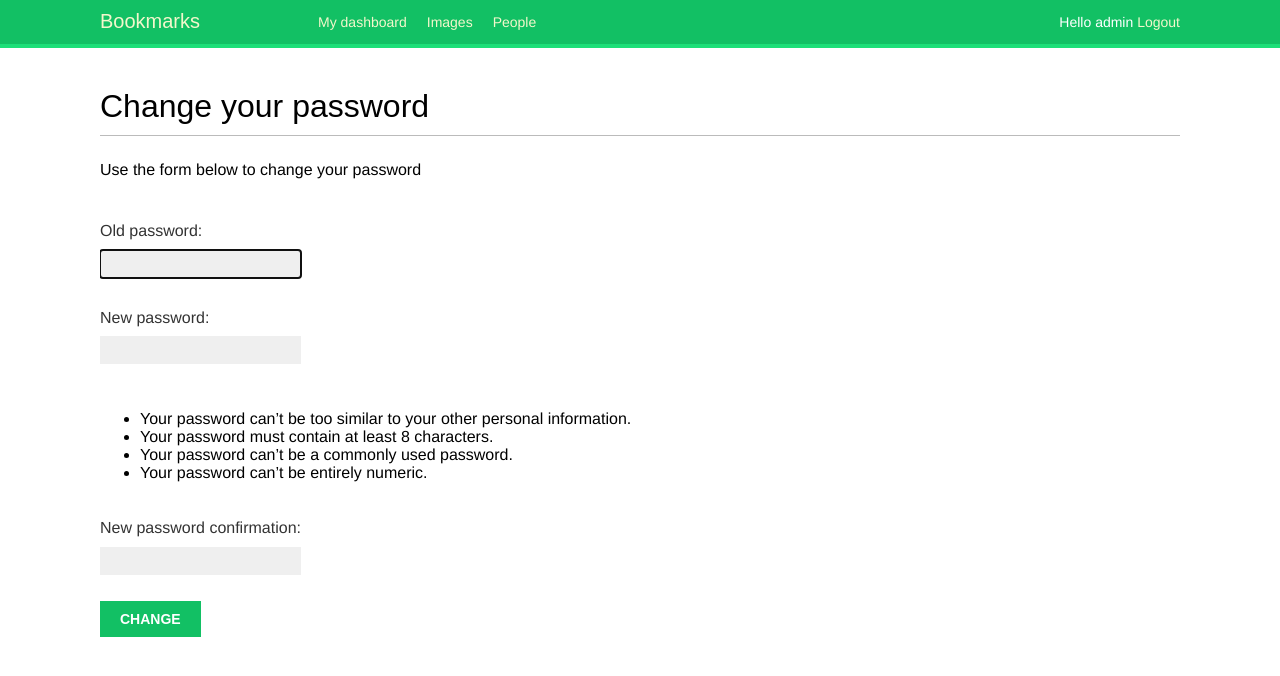
After one commit to AndreMayerT/django-social-media-app, a Django app: page /account/password-change/ in a window 1280 px wide. The commit adds this page. Shown: the top 676 px of the page. Run offline with Django 4.2, Linux system fonts and the light colour scheme; a user stored in the database is signed in; some web fonts are replaced.

Commit message:
add password change views

```diff
--- a/bookmarks/account/templates/base.html
+++ b/bookmarks/account/templates/base.html
@@ -11,6 +11,27 @@
 <body>
     <div id="header">
         <span class="logo">Bookmarks</span>
+        {% if request.user.is_authenticated %}
+        <ul class="menu">
+            <li {% if section == "dashboard" %}class="selected"{% endif %}>
+                <a href="{% url 'dashboard' %}">My dashboard</a>
+            </li>
+            <li {% if section == "images" %}class="selected"{% endif %}>
+                <a href="#">Images</a>
+            </li>
+            <li {% if section == "people" %}class="selected"{% endif %}>
+                <a href="#">People</a>
+            </li>
+        </ul>
+        {% endif %}
+        <span class="user">
+            {% if request.user.is_authenticated %}
+                Hello {{ request.user.first_name|default:request.user.username }}
+                <a href="{% url 'logout' %}">Logout</a>
+            {% else %}
+                <a href="{% url 'login' %}">Log-in</a>
+            {% endif %}
+        </span>
     </div>
     <div id="content">
         {% block content %}{% endblock content %}
--- /dev/null
+++ b/bookmarks/account/templates/registration/password_change_done.html
@@ -0,0 +1,6 @@
+{% extends 'base.html' %}
+{% block title %}Password changed{% endblock title %}
+{% block content %}
+    <h1>Password changed</h1>
+    <p>Your password has been successfully changed.</p>
+{% endblock content %}
--- /dev/null
+++ b/bookmarks/account/templates/registration/password_change_form.html
@@ -0,0 +1,11 @@
+{% extends 'base.html' %}
+{% block title %}Change your password{% endblock title %}
+{% block content %}
+    <h1>Change your password</h1>
+    <p>Use the form below to change your password</p>
+    <form method="post">
+        {{ form.as_p }}
+        <p><input type="submit" value="Change"></p>
+        {% csrf_token %}
+    </form>
+{% endblock content %}
--- a/bookmarks/account/urls.py
+++ b/bookmarks/account/urls.py
@@ -4,7 +4,15 @@ from . import views
 
 urlpatterns = [
     # path('login/', views.user_login, name='login')
+    # login / logout urls
     path('login/', auth_views.LoginView.as_view(), name='login'),
     path('logout/', auth_views.LogoutView.as_view(), name='logout'),
+    # change password urls
+    path('password-change/',
+         auth_views.PasswordChangeView.as_view(),
+         name='password_change'),
+    path('password-change/done/',
+         auth_views.PasswordChangeDoneView.as_view(),
+         name='password_change_done'),
     path('', views.dashboard, name='dashboard')
 ]
```
Also changed, not shown: bookmarks/db.sqlite3.
